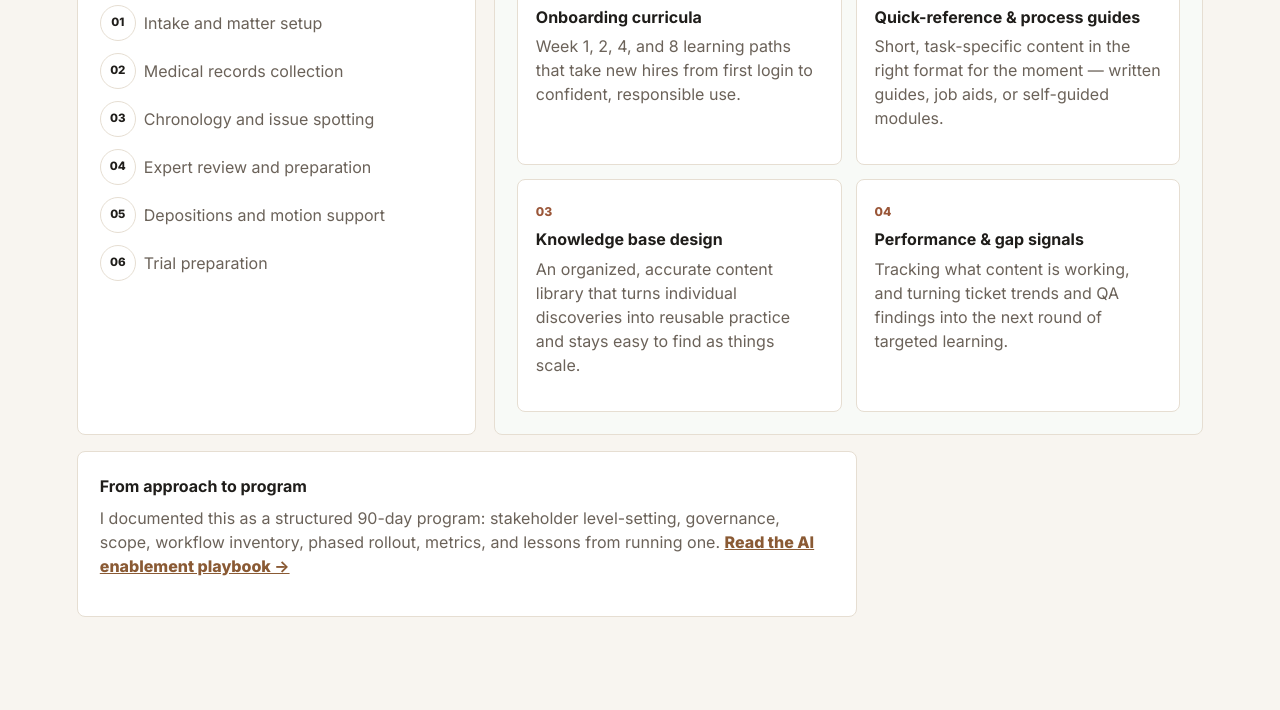
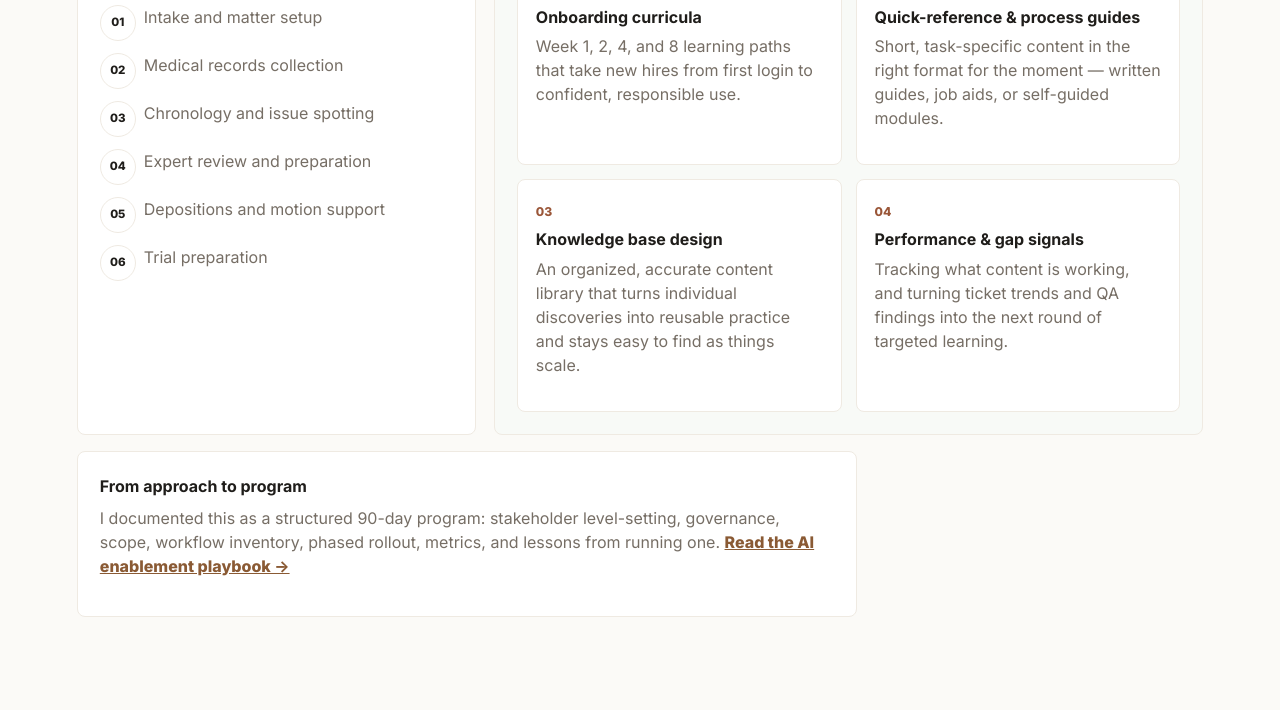
Before and after one commit to ajdonnelly/harvey-support-enablement, a plain HTML site: page index.html in a window 1280 px wide. Shown: the part 2090-2800 px from the top of the page. Drawn offline with Linux system fonts and the light colour scheme.

Commit message:
Add files via upload

```diff
--- a/index.html
+++ b/index.html
@@ -22,7 +22,7 @@
     <link rel="preconnect" href="https://fonts.googleapis.com">
     <link rel="preconnect" href="https://fonts.gstatic.com" crossorigin>
     <link href="https://fonts.googleapis.com/css2?family=Fraunces:opsz,wght@9..144,400;9..144,500;9..144,600&family=Inter:wght@400;500;600;700;800&display=swap" rel="stylesheet">
-    <link rel="stylesheet" href="styles.css?v=2">
+    <link rel="stylesheet" href="styles.css?v=4">
   </head>
   <body>
     <header class="site-header">
--- a/styles.css
+++ b/styles.css
@@ -1,16 +1,16 @@
 :root {
   color-scheme: light;
   --ink: #1f1d1a;
-  --muted: #6b6259;
-  --line: #e6ded2;
-  --paper: #f8f5f0;
-  --soft: #f0eae0;
+  --muted: #766e65;
+  --line: #efeae2;
+  --paper: #fbfaf7;
+  --soft: #f5f2ec;
   --blue: #8a5a34;
   --green: #5f6b4f;
   --gold: #a36a2e;
   --rust: #9a5638;
   --white: #ffffff;
-  --shadow: 0 24px 70px rgba(31, 29, 26, 0.12);
+  --shadow: 0 16px 44px rgba(31, 29, 26, 0.07);
 }
 
 * {
@@ -43,8 +43,8 @@ a {
   justify-content: space-between;
   gap: 24px;
   padding: 16px clamp(18px, 4vw, 56px);
-  border-bottom: 1px solid rgba(217, 225, 229, 0.75);
-  background: rgba(251, 252, 250, 0.91);
+  border-bottom: 1px solid var(--line);
+  background: rgba(251, 250, 247, 0.82);
   backdrop-filter: blur(16px);
 }
 
@@ -339,6 +339,7 @@ h1 {
 
 .timeline {
   display: grid;
+  grid-template-columns: minmax(0, 1fr);
   gap: 12px;
   margin: 0;
   padding: 0;
@@ -349,9 +350,9 @@ h1 {
 .timeline li {
   counter-increment: workflow;
   display: grid;
-  grid-template-columns: 34px 1fr;
+  grid-template-columns: 34px minmax(0, 1fr);
   gap: 10px;
-  align-items: center;
+  align-items: start;
   color: var(--muted);
 }
 
@@ -860,6 +861,33 @@ a.text-button:hover {
   white-space: normal;
 }
 
+/* Subtle hovers & dividers (restrained, Harvey-style) */
+.project-card,
+.writing-list article,
+.enablement-cards article,
+.blueprint-stage,
+.finding,
+.record,
+.systems-panel {
+  transition: border-color 0.22s ease, box-shadow 0.22s ease, transform 0.22s ease;
+}
+
+.project-card:hover,
+.writing-list article:hover,
+.enablement-cards article:hover,
+.finding:hover {
+  border-color: #e0d8cb;
+  box-shadow: 0 10px 30px rgba(31, 29, 26, 0.05);
+}
+
+.nav a {
+  transition: color 0.18s ease;
+}
+
+.text-button {
+  transition: color 0.18s ease;
+}
+
 /* Two-column meta table (label / value) */
 .rubric.meta {
   table-layout: fixed;
```
Also changed, not shown: chronology-challenge.html (+1 -1 lines), downward-force.html (+1 -1 lines), evaluation.html (+1 -1 lines), instructional-design.html (+1 -1 lines), onboarding-module.html (+1 -1 lines), people-problem.html (+1 -1 lines), playbook.html (+1 -1 lines), product-update-note.html (+1 -1 lines), rise-module.html (+1 -1 lines), support-job-aid.html (+1 -1 lines).
